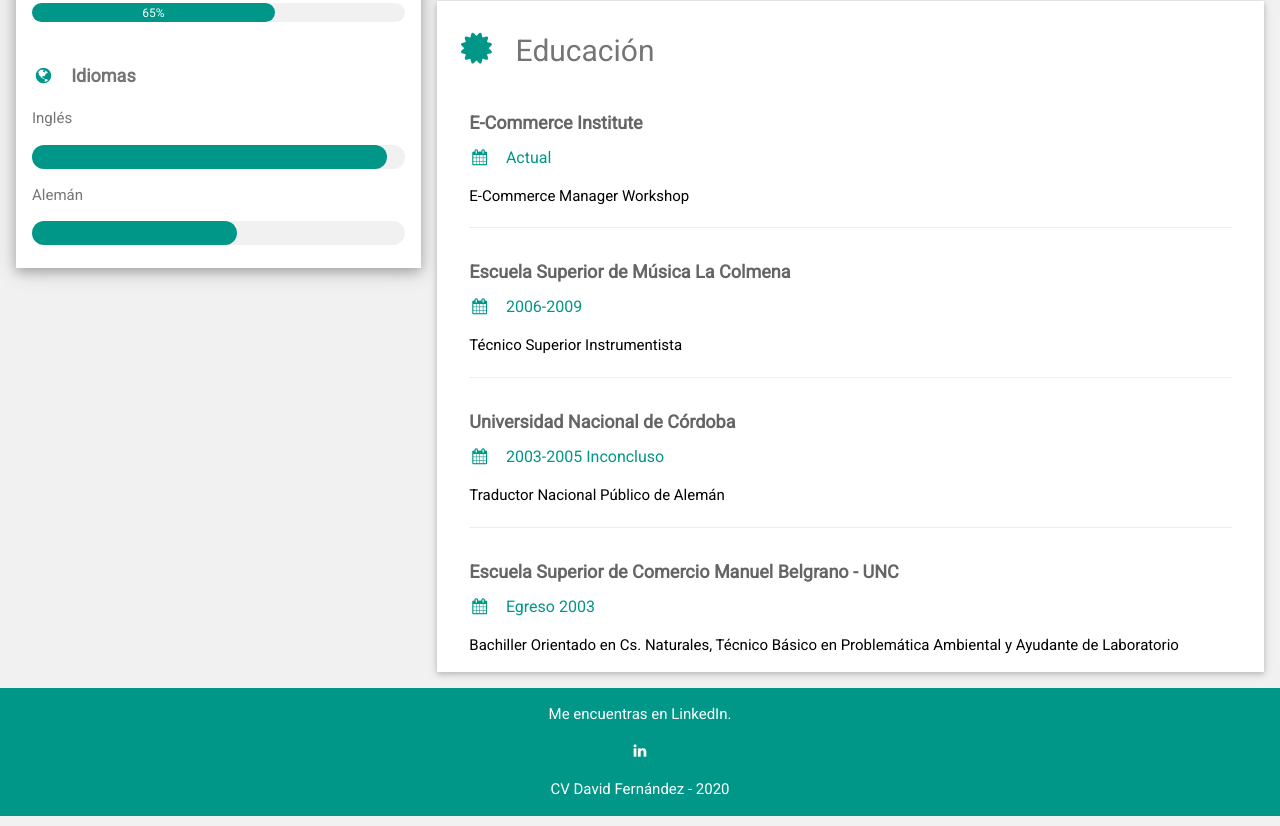
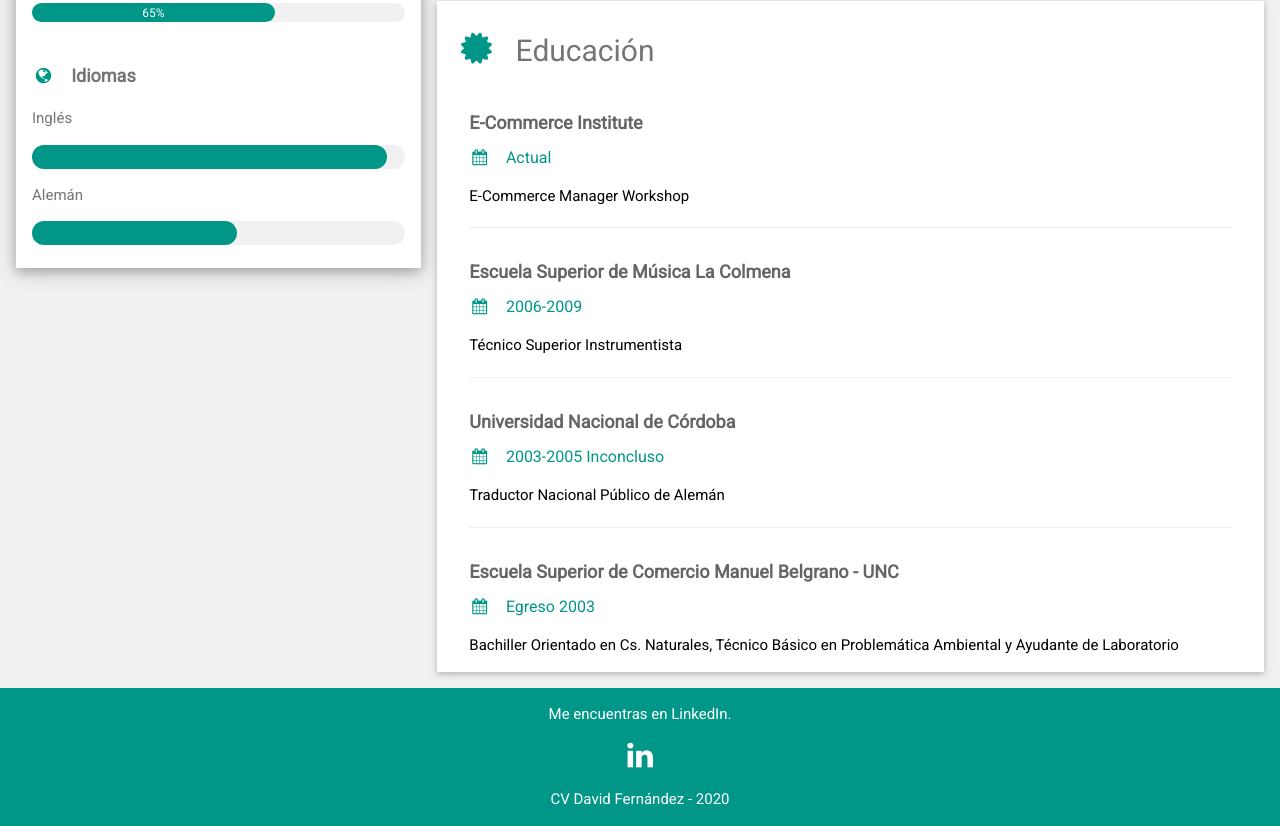
Before and after one commit to dvfdez/DavidFernandezCV, a plain HTML site: page index.html in a window 1280 px wide. Shown: the part 791-1617 px from the top of the page. Drawn offline with nearby package versions, Linux system fonts and the light colour scheme.

Commit message:
Update index.html

```diff
--- a/index.html
+++ b/index.html
@@ -164,14 +164,14 @@
   </div>
 
   <footer class="w3-container w3-teal w3-center w3-margin-top">
-    <p>Me encuentras en LinkedIn.</p>
+    <a target="_blank" href="https://www.linkedin.com/in/david-fern%C3%A1ndez-a59200129/" style="text-decoration:none"><p>Me encuentras en LinkedIn.</p></a>
     <!-- <i class="fa fa-facebook-official w3-hover-opacity"></i>
     <i class="fa fa-instagram w3-hover-opacity"></i> -->
     <!-- <i class="fa fa-snapchat w3-hover-opacity"></i> -->
     <!-- <i class="fa fa-pinterest-p w3-hover-opacity"></i> -->
     <!-- <i class="fa fa-twitter w3-hover-opacity"></i> -->
     <a target="_blank" href="https://www.linkedin.com/in/david-fern%C3%A1ndez-a59200129/">
-    <i class="fa fa-linkedin w3-hover-opacity"></i></a>
+    <i class="fa fa-linkedin w3-hover-opacity fa-2x"></i></a>
     <p>CV David Fernández - 2020</p>
   </footer>
 
```
